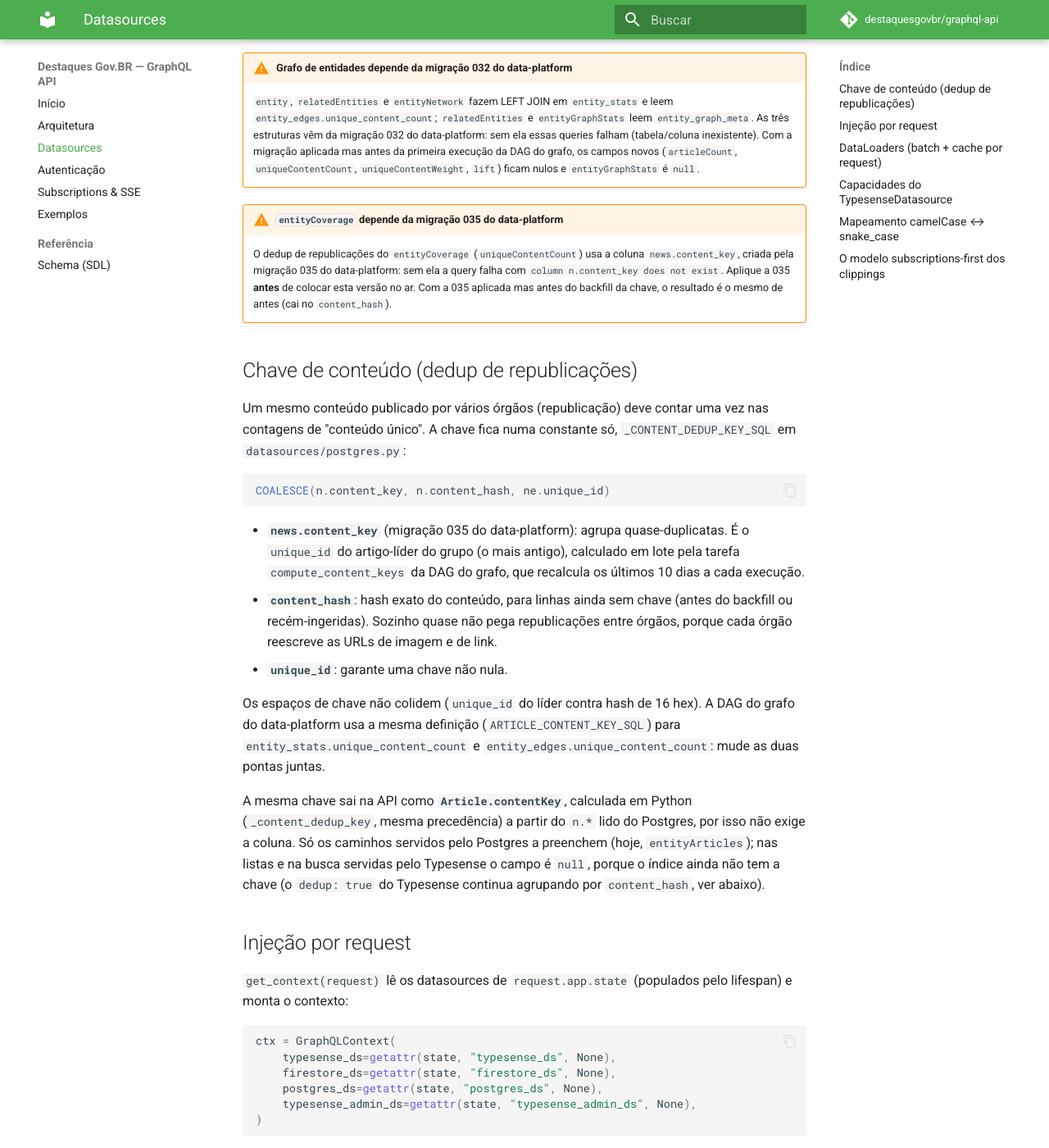
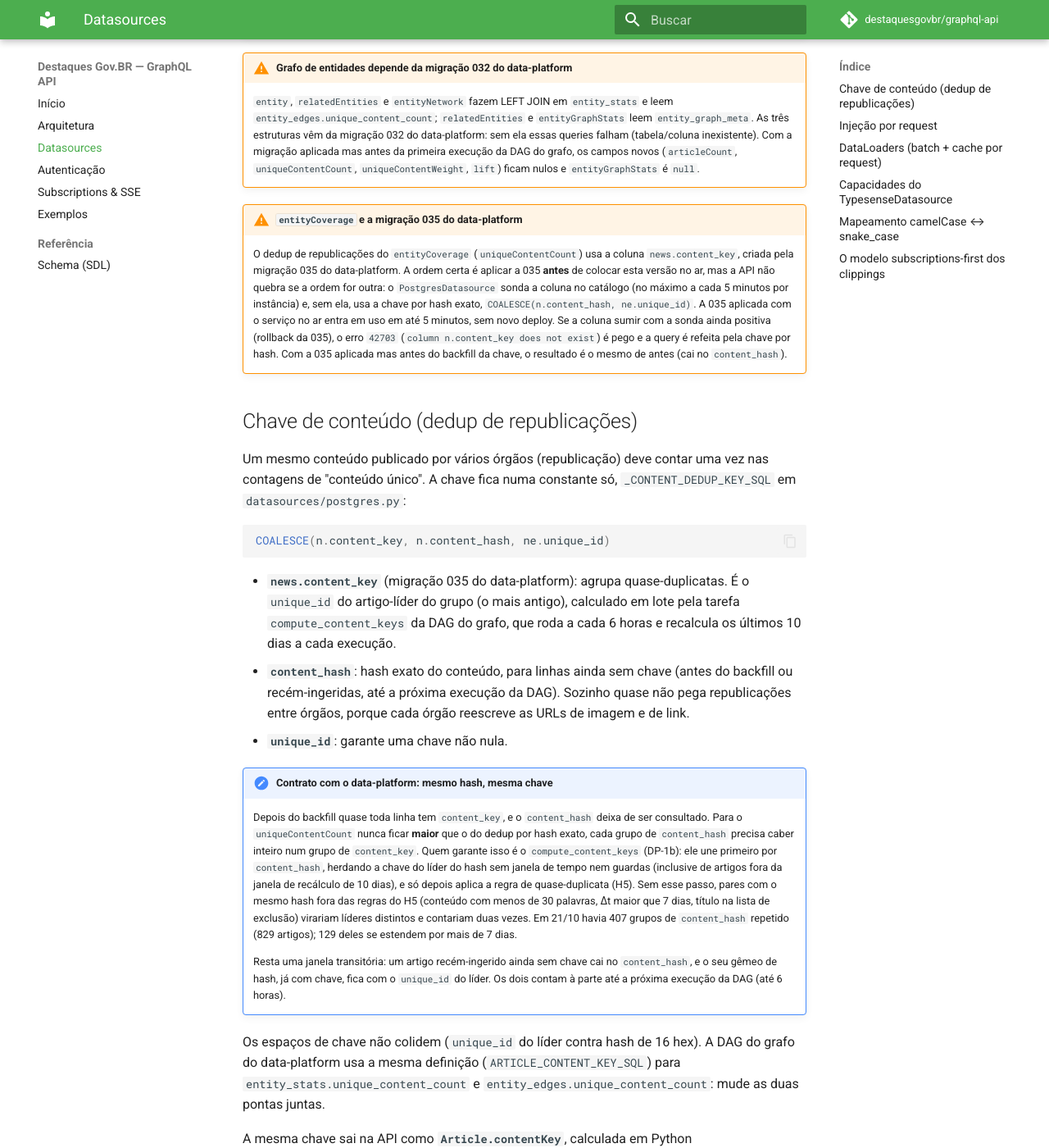
Before and after one commit to destaquesgovbr/graphql-api, an MkDocs documentation site: the page built from docs/datasources.md, in a window 1280 px wide and 1400 px high, scrolled down 781 px. Shown: the whole window at 82% size. Built offline with MkDocs 1.6.1 and Material for MkDocs 9.7.7, drawn with Linux system fonts in a browser that asks for light colours; comment, search, counter and statistics services are not loaded.

Commit message:
docs: entityCoverage sem a coluna content_key cai no hash; contrato mesmo hash ⇒ mesma chave com o DP-1b

```diff
--- a/docs/datasources.md
+++ b/docs/datasources.md
@@ -27,12 +27,18 @@ são instanciados no `lifespan` (startup) a partir de env vars e injetados no
     `uniqueContentCount`, `uniqueContentWeight`, `lift`) ficam nulos e
     `entityGraphStats` é `null`.
 
-!!! warning "`entityCoverage` depende da migração 035 do data-platform"
+!!! warning "`entityCoverage` e a migração 035 do data-platform"
     O dedup de republicações do `entityCoverage` (`uniqueContentCount`) usa a
-    coluna `news.content_key`, criada pela migração 035 do data-platform: sem
-    ela a query falha com `column n.content_key does not exist`. Aplique a 035
-    **antes** de colocar esta versão no ar. Com a 035 aplicada mas antes do
-    backfill da chave, o resultado é o mesmo de antes (cai no `content_hash`).
+    coluna `news.content_key`, criada pela migração 035 do data-platform. A
+    ordem certa é aplicar a 035 **antes** de colocar esta versão no ar, mas a
+    API não quebra se a ordem for outra: o `PostgresDatasource` sonda a coluna
+    no catálogo (no máximo a cada 5 minutos por instância) e, sem ela, usa a
+    chave por hash exato, `COALESCE(n.content_hash, ne.unique_id)`. A 035
+    aplicada com o serviço no ar entra em uso em até 5 minutos, sem novo
+    deploy. Se a coluna sumir com a sonda ainda positiva (rollback da 035), o
+    erro `42703` (`column n.content_key does not exist`) é pego e a query é
+    refeita pela chave por hash. Com a 035 aplicada mas antes do backfill da
+    chave, o resultado é o mesmo de antes (cai no `content_hash`).
 
 ## Chave de conteúdo (dedup de republicações)
 
@@ -47,11 +53,31 @@ COALESCE(n.content_key, n.content_hash, ne.unique_id)
 - **`news.content_key`** (migração 035 do data-platform): agrupa
   quase-duplicatas. É o `unique_id` do artigo-líder do grupo (o mais antigo),
   calculado em lote pela tarefa `compute_content_keys` da DAG do grafo, que
-  recalcula os últimos 10 dias a cada execução.
+  roda a cada 6 horas e recalcula os últimos 10 dias a cada execução.
 - **`content_hash`**: hash exato do conteúdo, para linhas ainda sem chave
-  (antes do backfill ou recém-ingeridas). Sozinho quase não pega republicações
-  entre órgãos, porque cada órgão reescreve as URLs de imagem e de link.
+  (antes do backfill ou recém-ingeridas, até a próxima execução da DAG).
+  Sozinho quase não pega republicações entre órgãos, porque cada órgão
+  reescreve as URLs de imagem e de link.
 - **`unique_id`**: garante uma chave não nula.
+
+!!! important "Contrato com o data-platform: mesmo hash, mesma chave"
+    Depois do backfill quase toda linha tem `content_key`, e o `content_hash`
+    deixa de ser consultado. Para o `uniqueContentCount` nunca ficar **maior**
+    que o do dedup por hash exato, cada grupo de `content_hash` precisa caber
+    inteiro num grupo de `content_key`. Quem garante isso é o
+    `compute_content_keys` (DP-1b): ele une primeiro por `content_hash`,
+    herdando a chave do líder do hash sem janela de tempo nem guardas (inclusive
+    de artigos fora da janela de recálculo de 10 dias), e só depois aplica a
+    regra de quase-duplicata (H5). Sem esse passo, pares com o mesmo hash fora
+    das regras do H5 (conteúdo com menos de 30 palavras, Δt maior que 7 dias,
+    título na lista de exclusão) virariam líderes distintos e contariam duas
+    vezes. Em 21/10 havia 407 grupos de `content_hash` repetido (829 artigos);
+    129 deles se estendem por mais de 7 dias.
+
+    Resta uma janela transitória: um artigo recém-ingerido ainda sem chave cai
+    no `content_hash`, e o seu gêmeo de hash, já com chave, fica com o
+    `unique_id` do líder. Os dois contam à parte até a próxima execução da DAG
+    (até 6 horas).
 
 Os espaços de chave não colidem (`unique_id` do líder contra hash de 16 hex).
 A DAG do grafo do data-platform usa a mesma definição
```
